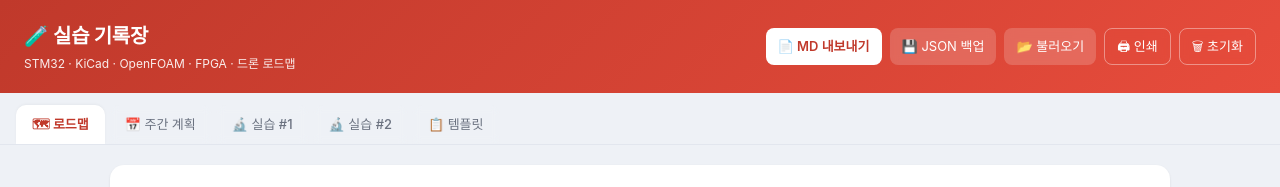
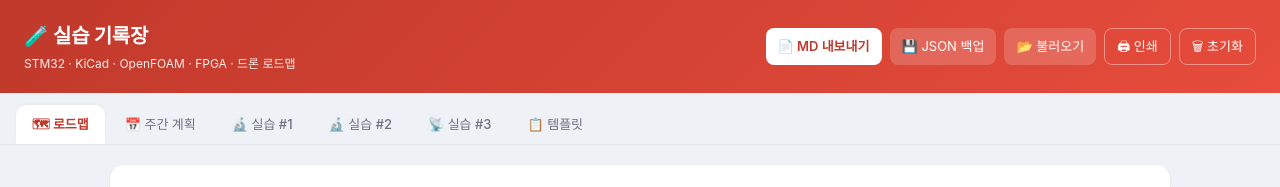
Before and after one commit to sjssjs0/Rootlab-planner, a plain HTML site: page index.html in a window 1280 px wide. Shown: the top 187 px of the page. Drawn offline with Linux system fonts and the light colour scheme.

Commit message:
index.html 업데이트

```diff
--- a/index.html
+++ b/index.html
@@ -180,6 +180,7 @@ footer{
   <button class="tab" data-target="plan">📅 주간 계획</button>
   <button class="tab" data-target="lab1">🔬 실습 #1</button>
   <button class="tab" data-target="lab2">🔬 실습 #2</button>
+  <button class="tab" data-target="lab3">📡 실습 #3</button> <!-- 👈 이 줄을 추가! -->
   <button class="tab" data-target="template">📋 템플릿</button>
 </nav>
 
```
